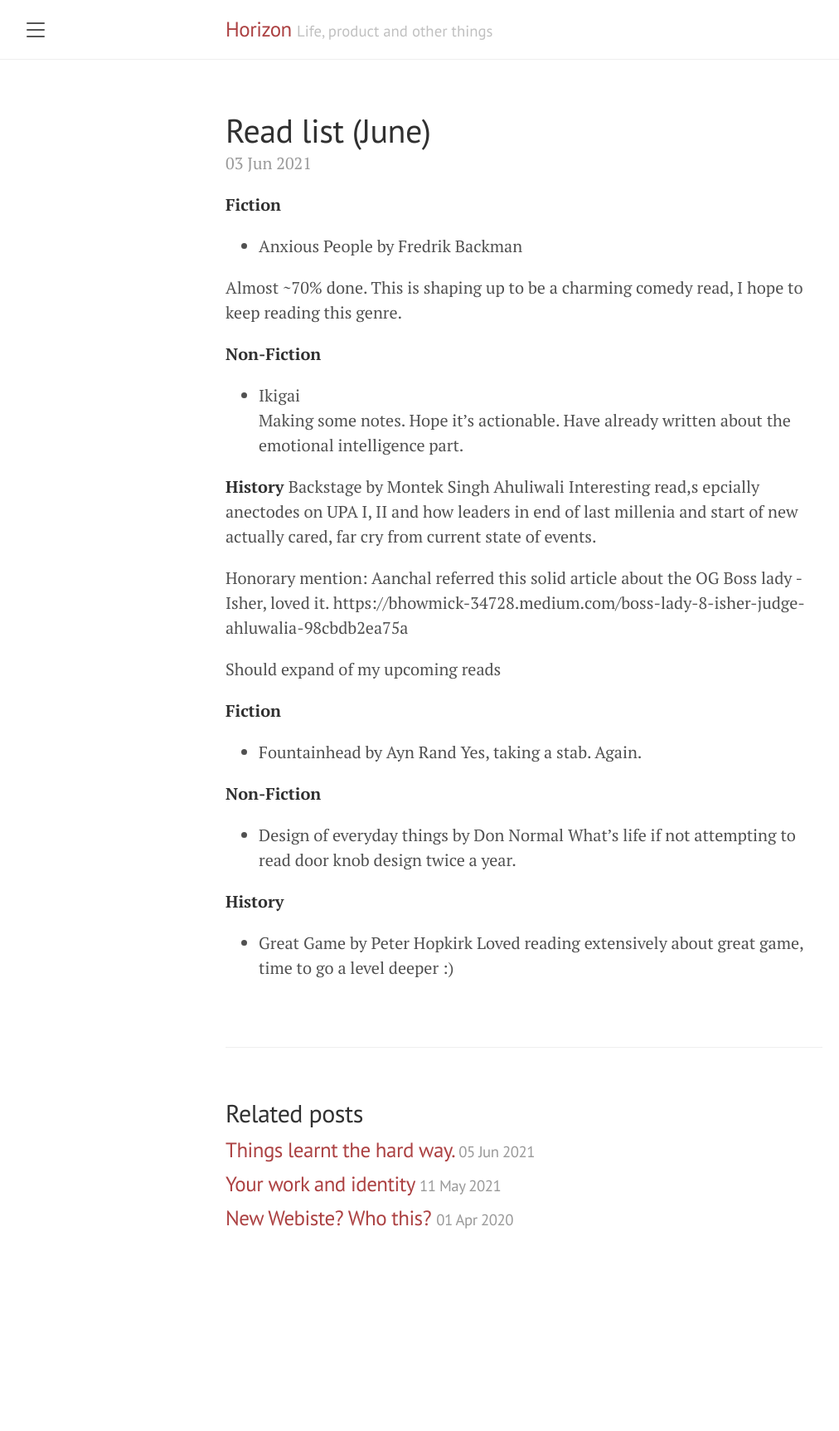
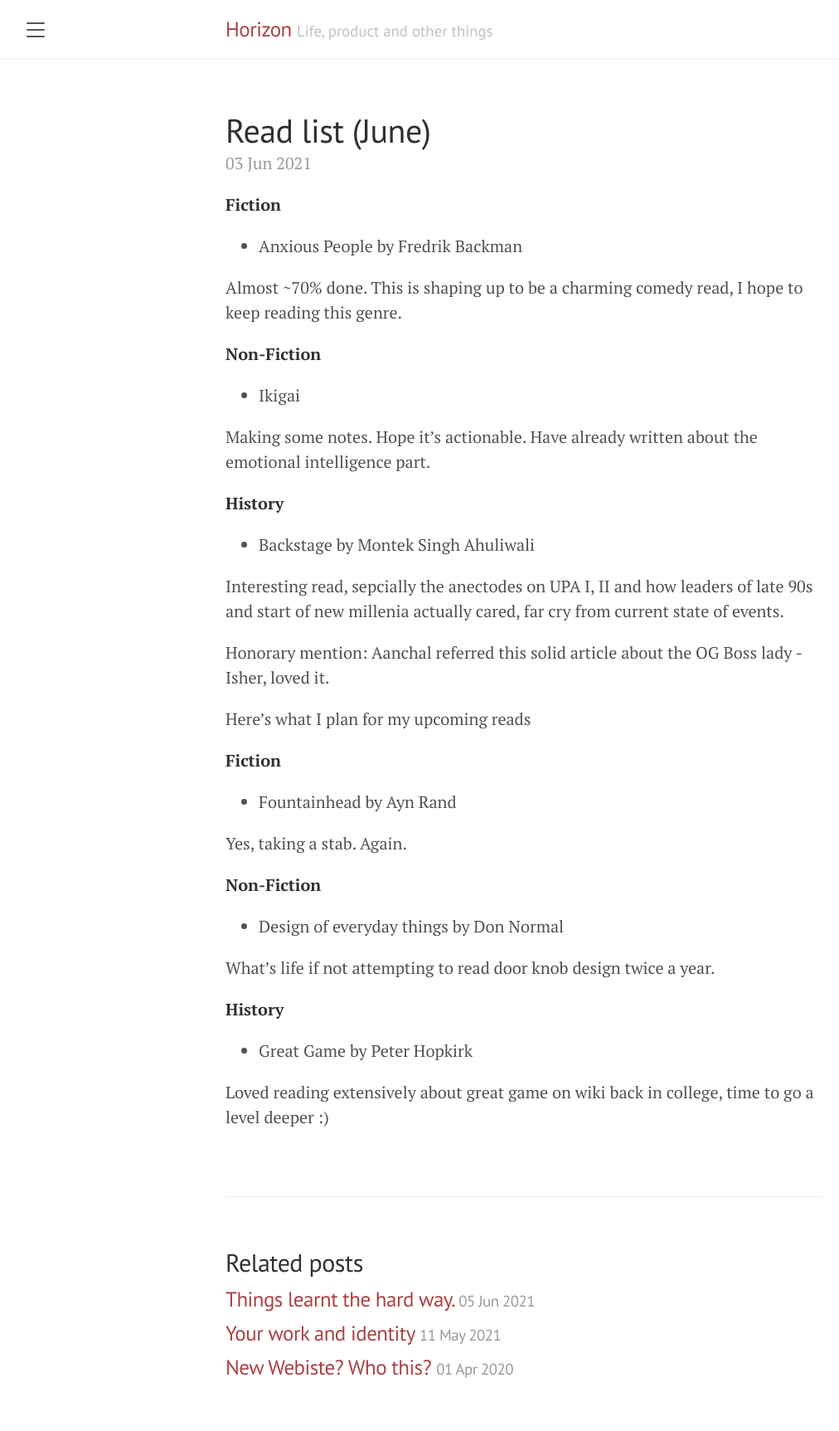
Before and after one commit to asaiatin/asaiatin.github.io, a Jekyll site: the page built from _posts/2021-06-03-Read list.md, in a window 1280 px wide. Shown: the whole page at 83% size, without its empty margins (8-1020 px from the left). Built offline with Jekyll 4.4.1, drawn with Linux system fonts in a browser that asks for light colours; before the commit the page ends 1545 px from its top, so only the background shows below that.

Commit message:
Fill in the blanks

```diff
--- a/_posts/2021-06-03-Read list.md
+++ b/_posts/2021-06-03-Read list.md
@@ -10,24 +10,31 @@ Almost ~70% done. This is shaping up to be a charming comedy read, I hope to kee
 
 <strong> Non-Fiction </strong>
 - Ikigai
+
 Making some notes. Hope it's actionable. Have already written about the emotional intelligence part.
 
 <strong> History </strong>
-Backstage by Montek Singh Ahuliwali
-Interesting read,s epcially anectodes on UPA I, II and how leaders in end of last millenia and start of new actually cared, far cry from current state of events.
+- Backstage by Montek Singh Ahuliwali
 
-Honorary mention: Aanchal referred this solid article about the OG Boss lady - Isher, loved it. https://bhowmick-34728.medium.com/boss-lady-8-isher-judge-ahluwalia-98cbdb2ea75a
+Interesting read, sepcially the anectodes on UPA I, II and how leaders of late 90s and start of new millenia actually cared, far cry from current state of events.
 
-Should expand of my upcoming reads
+Honorary mention: Aanchal referred this solid article about the OG Boss lady - Isher, loved it.
+<link rel="Link" href="https://bhowmick-34728.medium.com/boss-lady-8-isher-judge-ahluwalia-98cbdb2ea75a
+">
+
+Here's what I plan for my upcoming reads
 
 <strong> Fiction </strong>
 - Fountainhead by Ayn Rand
+
 Yes, taking a stab. Again.
 
 <strong> Non-Fiction </strong>
 - Design of everyday things by Don Normal
+
 What's life if not attempting to read door knob design twice a year.
 
 <strong> History </strong>
 - Great Game by Peter Hopkirk
-Loved reading extensively about great game, time to go a level deeper :)
+
+Loved reading extensively about great game on wiki back in college, time to go a level deeper :)
```
